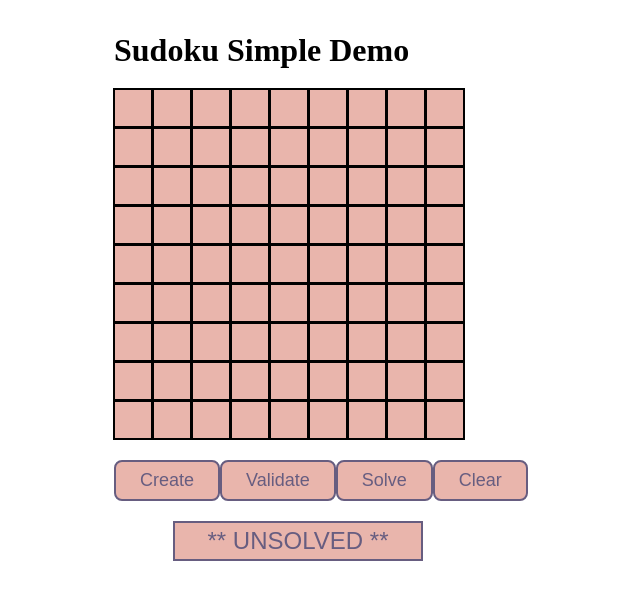
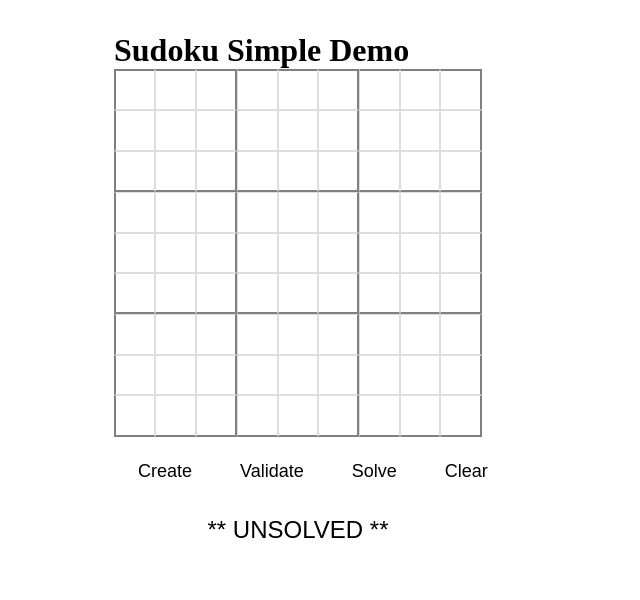
Before and after one commit to oigomezz/sudoku, a React app in the folder client/: page / in a window 1280 px wide. Shown: the top 600 px of the page, without its empty margins (342-982 px from the left). Built offline with nearby package versions, Linux system fonts and the light colour scheme; the HTML template or start-up script is replaced by a standard one.

Commit message:
Se actualiza los estilos del board y cell

```diff
--- a/client/src/UI/Board.jsx
+++ b/client/src/UI/Board.jsx
@@ -14,13 +14,7 @@ function Board({ grid, setGrid, initialGrid }) {
 
   return (
     <div className="sudoku-board">
-      <div className="board">
-        <Cell
-          puzzle={initialGrid.current}
-          grid={grid}
-          handleChange={handleChange}
-        />
-      </div>
+      <Cell grid={grid} handleChange={handleChange} />
     </div>
   );
 }
--- a/client/src/UI/Cell.jsx
+++ b/client/src/UI/Cell.jsx
@@ -1,15 +1,16 @@
-function Cell({ puzzle, grid, handleChange }) {
+function Cell({ grid, handleChange }) {
   return grid.map((row, rowIndex) => {
     return row.map((col, colIndex) => {
-      const tile = col !== 0 ? "tile taken" : "tile";
       return (
-        <input
-          className={puzzle[rowIndex][colIndex] !== 0 ? "initial" : tile}
-          value={col === 0 ? "" : col}
-          key={rowIndex + " " + colIndex}
-          type="text"
-          onChange={(e) => handleChange(rowIndex, colIndex, e)}
-        />
+        <div key={`${rowIndex} ${colIndex}`} className="sudoku-board-cell">
+          <input
+            key={rowIndex + " " + colIndex}
+            type="text"
+            pattern="\\d*"
+            value={col === 0 ? "" : col}
+            onChange={(e) => handleChange(rowIndex, colIndex, e)}
+          />
+        </div>
       );
     });
   });
--- a/client/src/index.css
+++ b/client/src/index.css
@@ -1,18 +1,10 @@
-:root {
-  --color1: rgb(233, 181, 172);
-  --color1-dark: rgb(201, 153, 145);
-  --color1-darker: rgb(170, 129, 122);
-  --color2: rgb(139, 125, 171);
-  --color2-dark: rgb(103, 93, 128);
-  --color2-darker: rgb(68, 61, 85);
-}
-
 * {
   margin: 0;
   padding: 0;
+  box-sizing: border-box;
+
   -moz-box-sizing: border-box;
   -webkit-box-sizing: border-box;
-  box-sizing: border-box;
 }
 
 .wrap {
@@ -23,49 +15,11 @@
   margin-right: auto;
 }
 
-.Sudoku {
-  display: flex;
-  flex-direction: column;
-  align-items: center;
-  justify-content: space-around;
-  background-color: var(--color2);
-  padding: 50px;
-  height: 100vh;
-}
-
-.tile {
-  width: 40px;
-  height: 40px;
-  text-align: center;
-  font-size: 32px;
-  outline: none;
-  background-color: var(--color1);
-  border: 2px solid black;
-  margin-left: -1px;
-  margin-top: -1px;
-}
-
-.taken {
-  background-color: var(--color1-dark);
-  color: var(--color2-darker);
-}
-
-.initial {
-  margin-left: -1px;
-  margin-top: -1px;
-  width: 40px;
-  height: 40px;
-  text-align: center;
-  font-size: 32px;
-  outline: none;
-  background-color: var(--color1-darker);
-  border: 2px solid black;
-}
-
-.board {
+.sudoku-board {
   display: grid;
   grid-template-columns: repeat(9, 0fr);
-  padding: 20px 0px;
+  min-height: 22.75rem;
+  margin-bottom: 1em;
 }
 
 .interface {
@@ -110,3 +64,54 @@ button:hover {
   transform: scale(1.05);
   background-color: var(--color1-dark);
 }
+
+.sudoku-board-cell {
+  display: inline-block;
+  position: relative;
+  border: 1px solid #ddd;
+  background: white;
+  max-width: 100%;
+}
+
+.sudoku-board-cell input {
+  background: none;
+  font-size: 1.2rem;
+  text-align: center;
+  width: 2em;
+  max-width: 100%;
+  height: 2em;
+  border: 0;
+  position: relative;
+  z-index: 1; /*on top of candidates*/
+}
+
+.sudoku-board-cell .highlight-val {
+  color: #00d;
+}
+
+.sudoku-board-cell .board-cell--error {
+  background: #d00;
+  color: #eee;
+}
+
+/*rules for drawing the black lines dividing houses
+	-- specific for board size 9! need diff rules for diff board sizes
+*/
+.sudoku-board .sudoku-board-cell:nth-of-type(9n + 1) {
+  border-left-width: 2px;
+  border-left-color: #808080;
+}
+.sudoku-board .sudoku-board-cell:nth-of-type(n):nth-of-type(-n + 9) {
+  border-top-width: 2px;
+  border-top-color: #808080;
+}
+.sudoku-board .sudoku-board-cell:nth-of-type(3n) {
+  border-right-width: 2px;
+  border-right-color: #808080;
+}
+.sudoku-board .sudoku-board-cell:nth-of-type(n + 19):nth-of-type(-n + 27),
+.sudoku-board .sudoku-board-cell:nth-of-type(n + 46):nth-of-type(-n + 54),
+.sudoku-board .sudoku-board-cell:nth-of-type(n + 73):nth-of-type(-n + 81) {
+  border-bottom-width: 2px;
+  border-bottom-color: #808080;
+}
```
